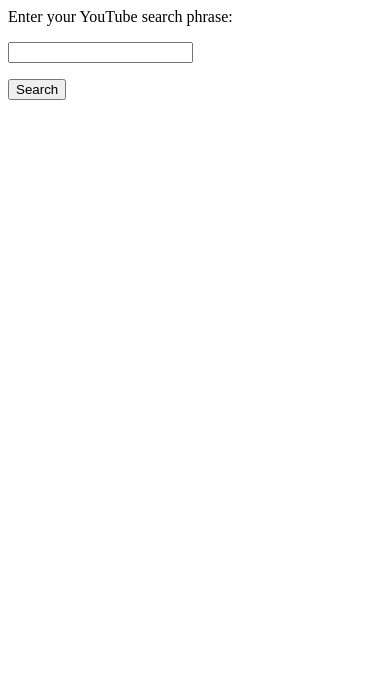
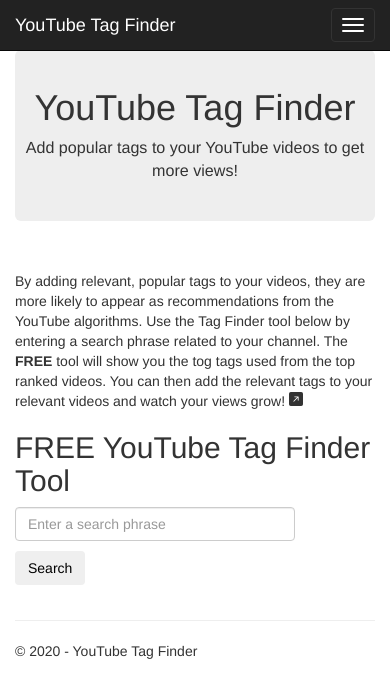
Before and after one commit to AGWeb18/YouTube-Tag-Analysis-Web-App, a Flask app: page / in a window 390 px wide. Shown: the top 698 px of the page. Run offline with Flask 2, Linux system fonts and the light colour scheme; parts of the project's set-up code (start-up, migrations or seed data) failed here and were passed over; some libraries are stand-ins or nearby versions.

Commit message:
MVP-complete

```diff
--- a/YouTube_Tag_Analysis/YouTube_Tag_Analysis/templates/index.html
+++ b/YouTube_Tag_Analysis/YouTube_Tag_Analysis/templates/index.html
@@ -2,32 +2,47 @@
 
 {% block content %}
 
-<div class="jumbotron">
-    <h1>Flask</h1>
-    <p class="lead">Flask is a free web framework for building great Web sites and Web applications using HTML, CSS and JavaScript.</p>
-    <p><a href="http://flask.pocoo.org/" class="btn btn-primary btn-large">Learn more &raquo;</a></p>
+<div class="jumbotron" style="text-align: center; padding: 20px 10px;">
+    <h1>YouTube Tag Finder</h1>
+    <p class="lead">Add popular tags to your YouTube videos to get more views!</p>
 </div>
 
 <div class="row">
-    <div class="col-md-4">
-        <h2>Getting started</h2>
+
+    <div class="col-md-6 col-sm-12">
+        <br />
         <p>
-            Flask gives you a powerful, patterns-based way to build dynamic websites that
-            enables a clean separation of concerns and gives you full control over markup
-            for enjoyable, agile development.
+            By adding relevant, popular tags to your videos, they are more likely to appear as recommendations from the YouTube algorithms.
+            Use the Tag Finder tool below by entering a search phrase related to your channel. The <strong>FREE</strong> tool will show you the tog tags used
+            from the top ranked videos. You can then add the relevant tags to your relevant videos and watch your views grow!
+
+            <svg width="1em" height="1em" viewBox="0 0 16 16" class="bi bi-arrow-up-right-square-fill" fill="currentColor" xmlns="http://www.w3.org/2000/svg">
+                <path fill-rule="evenodd" d="M2 0a2 2 0 0 0-2 2v12a2 2 0 0 0 2 2h12a2 2 0 0 0 2-2V2a2 2 0 0 0-2-2H2zm4.5 5h4a.5.5 0 0 1 .5.5v4a.5.5 0 0 1-1 0V6.707l-4.146 4.147a.5.5 0 0 1-.708-.708L9.293 6H6.5a.5.5 0 0 1 0-1z" />
+            </svg>
+
         </p>
-        <p><a class="btn btn-default" href="http://flask.pocoo.org/docs/">Learn more &raquo;</a></p>
+
     </div>
-    <div class="col-md-4">
-        <h2>Get more libraries</h2>
-        <p>The Python Package Index is a repository of software for the Python programming language.</p>
-        <p><a class="btn btn-default" href="https://pypi.python.org/pypi">Learn more &raquo;</a></p>
-    </div>
-    <div class="col-md-4">
-        <h2>Microsoft Azure</h2>
-        <p>You can easily publish to Microsoft Azure using Visual Studio. Find out how you can host your application using a free trial today.</p>
-        <p><a class="btn btn-default" href="http://azure.microsoft.com">Learn more &raquo;</a></p>
+
+    <div class="col-md-6 col-sm-12">
+        <h2>FREE YouTube Tag Finder Tool</h2>
+        <form method="post" action=".">
+            <div class="form-group">
+                <p><input type="search" class="form-control" name="search_phrase" placeholder="Enter a search phrase" /></p>
+                <p><input type="submit" class="btn btn-secondary" value="Search" /></p>
+            </div>
+        </form>
     </div>
 </div>
-
+<!--
+<div class="row">
+    <div class="col-lg-12">
+        <h2>Update Your Tags</h2>
+        <p>
+            To add the top tags to your YouTube video, open YouTube Studio, to go "Videos", hover over a video and choose "details", scroll to
+            the bottom and add comma separated tags.
+        </p>
+    </div>
+</div>
+-->
 {% endblock %}
--- a/YouTube_Tag_Analysis/YouTube_Tag_Analysis/templates/layout.html
+++ b/YouTube_Tag_Analysis/YouTube_Tag_Analysis/templates/layout.html
@@ -3,7 +3,7 @@
 <head>
     <meta charset="utf-8" />
     <meta name="viewport" content="width=device-width, initial-scale=1.0">
-    <title>{{ title }} - My Flask Application</title>
+    <title>YouTube Tag Finder</title>
     <link rel="stylesheet" type="text/css" href="/static/content/bootstrap.min.css" />
     <link rel="stylesheet" type="text/css" href="/static/content/site.css" />
     <script src="/static/scripts/modernizr-2.6.2.js"></script>
@@ -18,13 +18,11 @@
                     <span class="icon-bar"></span>
                     <span class="icon-bar"></span>
                 </button>
-                <a href="/" class="navbar-brand">Application name</a>
+                <a href="/" class="navbar-brand">YouTube Tag Finder</a>
             </div>
             <div class="navbar-collapse collapse">
                 <ul class="nav navbar-nav">
                     <li><a href="{{ url_for('home') }}">Home</a></li>
-                    <li><a href="{{ url_for('about') }}">About</a></li>
-                    <li><a href="{{ url_for('contact') }}">Contact</a></li>
                 </ul>
             </div>
         </div>
@@ -34,7 +32,7 @@
         {% block content %}{% endblock %}
         <hr />
         <footer>
-            <p>&copy; {{ year }} - My Flask Application</p>
+            <p>&copy; 2020 - YouTube Tag Finder</p>
         </footer>
     </div>
 
--- a/YouTube_Tag_Analysis/YouTube_Tag_Analysis/views.py
+++ b/YouTube_Tag_Analysis/YouTube_Tag_Analysis/views.py
@@ -6,8 +6,17 @@
 from datetime import datetime
 from YouTube_Tag_Analysis import app
 from flask import Flask, render_template, request
-from YouTube_Tag_Analysis.youtube_functions import get_top_50_vids_details
+from YouTube_Tag_Analysis.youtube_functions import tag_finder_main
 
+
+#TODO: Optimize API call for Quota
+#TODO: Write a function to get user channel id based on text
+#TODO: Prepare search phrase for API (replace spaces)
+#TODO: Hosting to launch
+#TODO: Re-Design/Format Output -- closer to the PDF that we send
+
+
+@app.route('/home', methods=['GET', 'POST'])
 @app.route('/', methods=['GET', 'POST'])
 def home():
     errors = ''
@@ -20,32 +29,45 @@
             errors += '<p>{!r} is not a valid search phrase.</p>\n'.format(request.form['search_phrase'])
 
         if search_phrase is not None:
-            result = get_top_50_vids_details(search_phrase)
+            #result = get_top_50_vids_details(search_phrase)
+            #multi_var_dict = tag_finder_main(search_phrase)
 
-            return '''
-                <html>
-                    <body>
-                        <h1>The top videos are shown below:</h1>
-						<p>{result}</p>
-                        <p><a href="/">Click here to search again</a>
-                    </body>
-                </html>
-            '''.format(result=result.to_html())
+            #TODO: connect API results to front end
+
+            tags = ['Runescape', 'Runescape 3', 'tet gsg', 'fggih 35', 'sfhs 34', 'dgdghdg sfh 47', 'tet gsg', 'fggih 35', 'sfhs 34', 'dgdghdg sfh 47']
+
+            top_tag_count, top_tag_vid_count = 50, 30
+            competitor_top_tag_count, competitor_top_tag_vid_count = 80, 45
+
+            num_vids = 45
+            competitor_num_vid = 50
+
+            top_tag_score = round((top_tag_count/(num_vids*10))*100, 2)
+            competitor_top_tag_score = round(competitor_top_tag_count/(competitor_num_vid*10)*100,2)
+
+            multi_var_dict = {'top_tag_score':top_tag_score, 'competitor_top_tag_score':competitor_top_tag_score}
+
+            return render_template(
+                'results.html',
+                title='Home',
+                errors=errors,
+                search_phrase = search_phrase,
+                top_tags = top_tags,
+                top_tag_score = top_tag_score,
+                competitor_top_tag_score = competitor_top_tag_score,
+                top_tag_vid_count = top_tag_vid_count,
+                num_vids = num_vids,
+                competitor_num_vid = competitor_num_vid,
+                data = multi_var_dict
+                #top_tags = multi_var_dict['top_tags']
+            )
+
     else:
-        return '''
-            <html>
-                <body>
-                    {errors}
-                    <p>Enter your YouTube search phrase:</p>
-                    <form method="post" action=".">
-                        <p><input name="search_phrase" /></p>
-                        <p><input type="submit" value="Search" /></p>
-                    </form>
-                </body>
-            </html>
-        '''.format(errors=errors)
-
-
+        return render_template(
+        'index.html',
+        title='Home',
+        errors=errors
+    )
 
 
 """
--- a/YouTube_Tag_Analysis/YouTube_Tag_Analysis/youtube_functions.py
+++ b/YouTube_Tag_Analysis/YouTube_Tag_Analysis/youtube_functions.py
@@ -102,11 +102,149 @@
 		  full_vid_response = pd.concat([full_vid_response, temp_df], axis=0)
 	  return full_vid_response
 
-def color_negative_red(val):
-	"""
-	Takes a scalar and returns a string with
-	the css property `'color: red'` for negative
-	strings, black otherwise.
-	"""
-	color = 'red' if val < 0 else 'black'
-	return 'color: %s' % color
+
+def get_top_tags(df, num):
+  """get the list of top tags
+
+  Args:
+      df (DataFrame): DataFrame with videos to get tags from)
+
+  Returns:
+      DataFrame : the top tags of 'num' length
+
+  """
+  video_tags = values_from_list_of_list(df[df.tags.notnull()].tags)
+
+  top_tags_count = Counter(video_tags)
+  top_tags = [item[0] for item in top_tags_count.most_common(num)]
+  print(f"top_tags: {top_tags}")
+  return top_tags
+
+def get_videos(chan_id):
+  """get the list of videos for channel id (up to 50)
+
+  Args:
+     chan_id, channel ID
+  Returns:
+      video_id (string) : list of video IDs
+  """
+
+  videos_request = youtube.search().list(
+    part='snippet',
+    q=search_phrase,
+    channelId= chan_id,
+    order='date',
+    type='video',
+    maxResults=50)
+
+  videos_results = videos_request.execute()
+
+  with open('videos_results.json', 'w') as outfile:
+    json.dump(videos_results, outfile, indent=2)
+
+  return videos_results
+
+def videos_to_update(vid_df):
+  videos_to_update = []
+
+  #Get a list of videos to update the tags based on
+  for item in vid_df["items"]:
+    #print(f"video title: {item['snippet']['title']}")
+    videos_to_update.append(item['id']['videoId'])
+
+  video_ids = ",".join(videos_to_update)
+
+  return video_ids
+
+def get_old_tags(video_id):
+  """get the list of old tags based on video id list
+
+  Args:
+      video_id (DataFrame): DataFrame with videos to update
+
+  Returns:
+      vid_tags_df (DataFrame) : df of videos to update tags
+  """
+
+  videos_details = youtube.videos().list(
+    part='snippet,contentDetails,statistics,topicDetails',
+    id = video_id
+  )
+
+
+  videos_details_results = videos_details.execute()
+
+  with open('videos_details_results.json', 'w') as outfile:
+    json.dump(videos_details_results, outfile, indent=2)
+
+
+  l_of_responses = []
+
+  for item in videos_details_results['items']:
+      try:
+          #print(f"Old Tags: {item['snippet']['tags']}")
+
+          ID = item['id']
+          title = item['snippet']['title']
+          catID = item['snippet']['categoryId']
+          tags = item['snippet']['tags']
+          l_of_responses.append([ID, title, catID, tags])
+      except:
+          continue
+          #print("No tags")
+
+  vid_tags_df = pd.DataFrame(
+      l_of_responses,
+      columns=[
+          "vidId", "vidTitle","categoryId", "tags"]
+          )
+
+  return vid_tags_df
+
+def get_top_tag_info(tag_list, top_tags):
+  #number of videos with a top tag
+  top_tag_vid_count = 0
+  #number of top tags used in most recent videos
+  top_tag_count = 0
+
+  tag_list = tag_list.dropna()
+
+  for tags in tag_list:
+
+    if len(tags)>1:
+
+      lower_tags = [t.lower() for t in tags]
+
+      vid_has_top_10_tag = False
+      for top_tag in top_tags:
+        if top_tag in lower_tags:
+          vid_has_top_10_tag = True
+          top_tag_count = top_tag_count + 1
+      if vid_has_top_10_tag:
+        top_tag_vid_count = top_tag_vid_count + 1
+
+  return (top_tag_count, top_tag_vid_count)
+
+def tag_finder_main(search_phrase):
+	full_vid_response = get_top_50_vids_details(search_phrase)
+	competitor_num_vid = len(full_vid_response.tags)
+	top_tags = get_top_tags(full_vid_response, 10)
+	return {'top_tags':top_tags, }
+
+#	vids = get_videos(chan_id)
+#	vid_ids = videos_to_update(vids)
+#	vid_tags_df = get_old_tags(vid_ids)
+#	num_vids = len(vids["items"])
+#	top_tag_count, top_tag_vid_count = get_top_tag_info(vid_tags_df.tags, top_tags)
+#	competitor_top_tag_count, competitor_top_tag_vid_count = get_top_tag_info(full_vid_response.tags, top_tags)
+#	return {'vids':vids, 'vid_ids':vid_ids, 'vid_tags_df':vid_tags_df, 'num_vids':num_vids,
+#		    'top_tag_count':top_tag_count, 'top_tag_vid_count':top_tag_vid_count,
+#			'competitor_top_tag_count':competitor_top_tag_count,
+#			'competitor_top_tag_vid_count':competitor_top_tag_vid_count}
+
+#count_of_top_tag = f"There are {top_tag_vid_count}/{num_vids} videos with a top tag."
+#top_tag_score = f"Your top tag score is {(top_tag_count/(num_vids*10))*100}%."
+
+
+#competitor_count f"There are {competitor_top_tag_vid_count}/{competitor_num_vid} videos with a top tag.")
+#print(f"Competitor top tag score is {competitor_top_tag_count/(competitor_num_vid*10)*100}%.")
```
Also changed, not shown: YouTube_Tag_Analysis/YouTube_Tag_Analysis/templates/results.html (added, +87 -0 lines), 1 other file.
